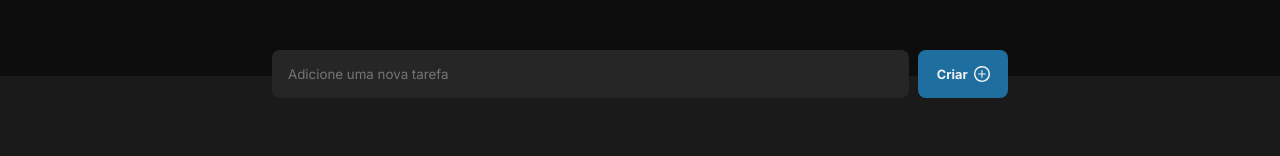
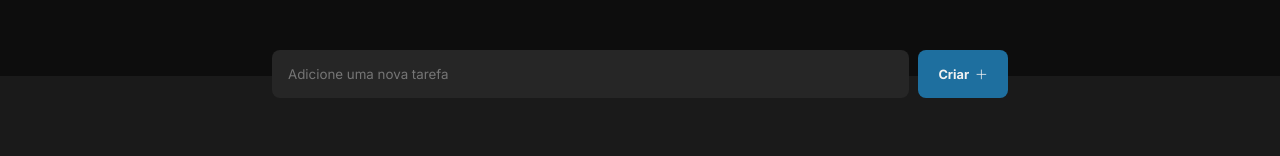
Before and after one commit to rms-diego/todo-list, a React (Vite) app: page / in a window 1280 px wide. Shown: the part 124-280 px from the top of the page. Built offline with nearby package versions, Linux system fonts and the light colour scheme.

Commit message:
feat: utilizando o icone do 'phosphor-react'

```diff
--- a/src/components/InputContainer/InputContainer.tsx
+++ b/src/components/InputContainer/InputContainer.tsx
@@ -1,5 +1,5 @@
 import styles from "./InputContainer.module.scss";
-import plusIcon from "../../assets/plus-icon.svg";
+import { Plus } from "phosphor-react";
 
 export function InputContainer() {
   return (
@@ -7,7 +7,7 @@ export function InputContainer() {
       <input type="text" placeholder="Adicione uma nova tarefa" />
       <button>
         Criar
-        <img src={plusIcon} />
+        <Plus />
       </button>
     </section>
   );
```
